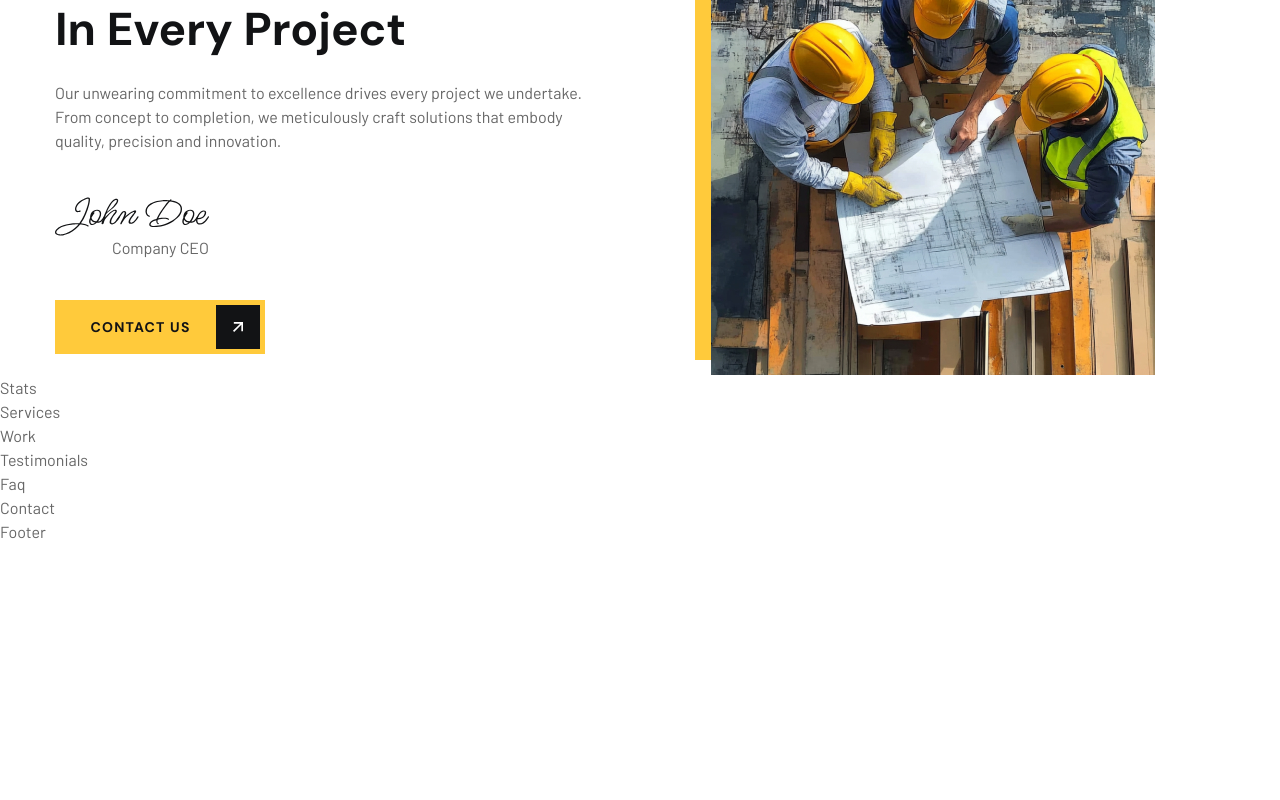
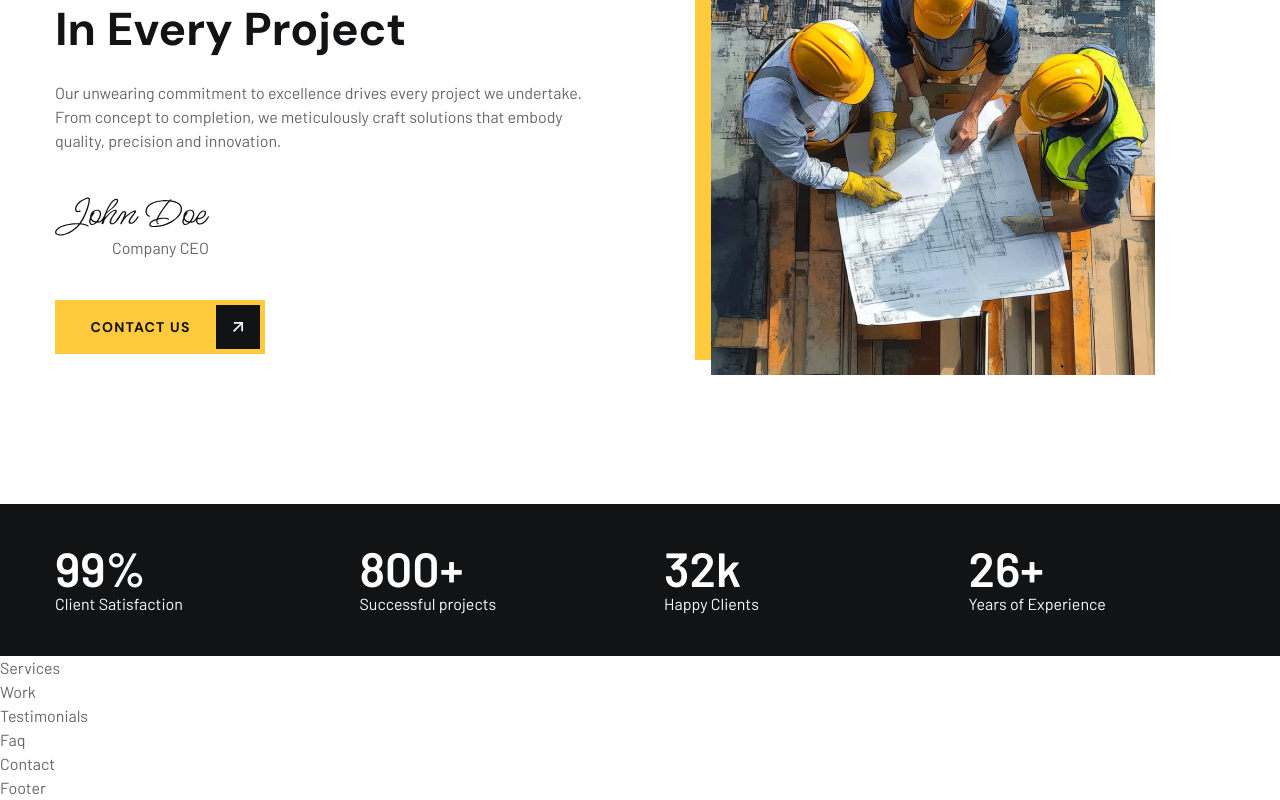
Before and after one commit to diegovilhalva/urbanbuild, a Next.js app: page / in a window 1280 px wide. Shown: the part 955-1755 px from the top of the page. Before the commit the page ends 1499 px from the top, so only its background shows below. Built offline with nearby package versions, Linux system fonts and the light colour scheme.

Commit message:
section stats finished

```diff
--- a/components/Stats.jsx
+++ b/components/Stats.jsx
@@ -1,8 +1,50 @@
+"use client"
+
+import { useInView } from "framer-motion"
+import { useRef } from "react"
+import CountUp from "react-countup"
 
 
+const statsData = [
+  {
+    endCountNum: 99,
+    endCountText: "%",
+    text: "Client Satisfaction"
+  },
+  {
+    endCountNum: 800,
+    endCountText: "+",
+    text: "Successful projects"
+  },
+  {
+    endCountNum: 32,
+    endCountText: "k",
+    text: "Happy Clients"
+  },
+  {
+    endCountNum: 26,
+    endCountText: "+",
+    text: "Years of Experience"
+  }
+]
 const Stats = () => {
+  const ref = useRef(null)
+  const inView = useInView(ref, { treshold: 0.2 })
   return (
-    <div>Stats</div>
+    <div ref={ref} className="mt-16 xl:mt-32 bg-primary py-10 w-full">
+      <div className="container mx-auto h-full">
+        <div className="text-white flex flex-col  items-center justify-between xl:flex-row h-full gap-12 text-center xl:text-left">
+          {statsData.map((item, i) => (
+          <div className="w-full" key={i}>
+            <div className="text-5xl font-semibold ">
+              {inView && (<CountUp start={0} end={item.endCountNum} delay={0.5} duration={3} />)}
+              <span>{item.endCountText}</span>
+            </div>
+            <p>{item.text}</p>
+          </div>
+        ))}</div>
+      </div>
+    </div>
   )
 }
 
```
